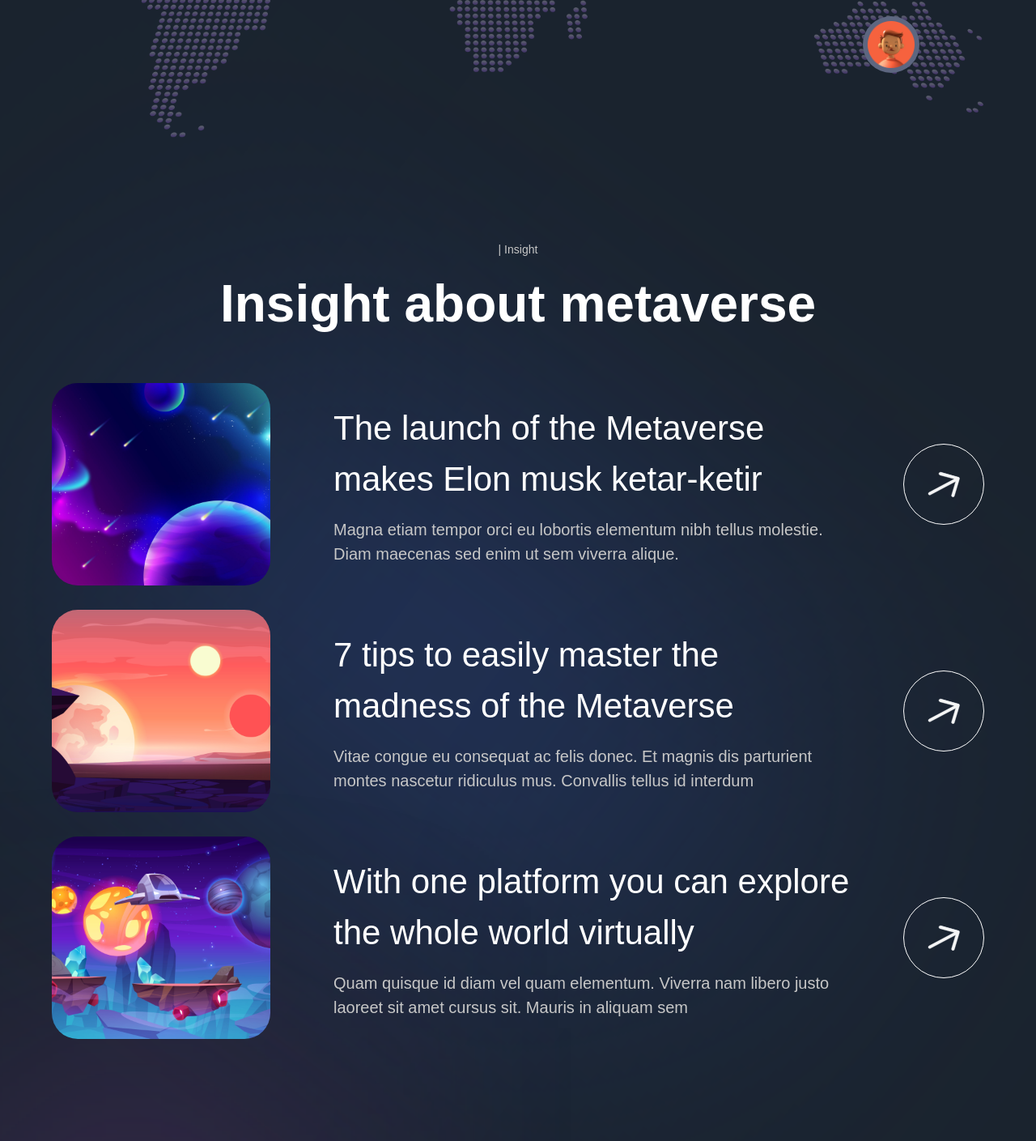
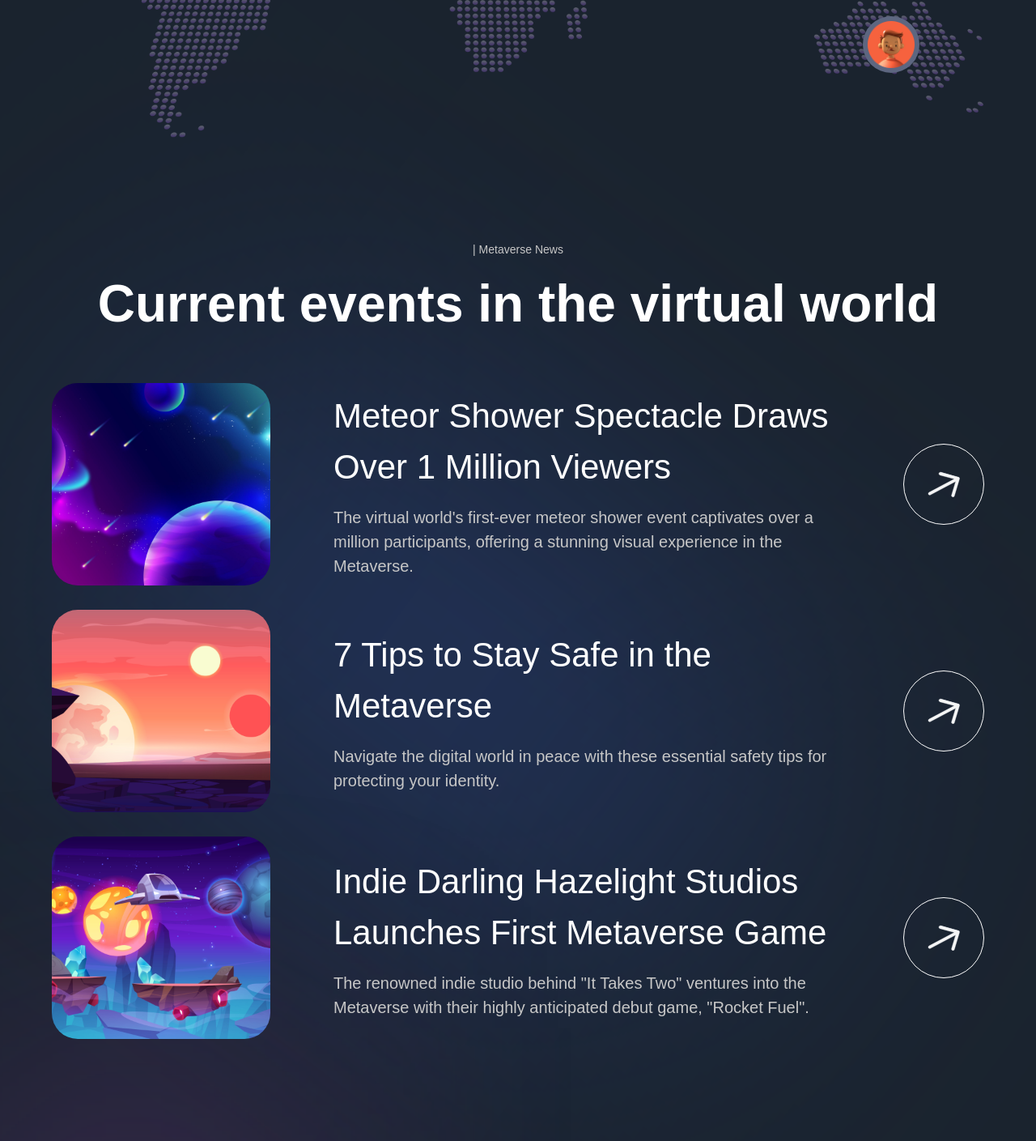
Before and after one commit to Scurrlin/metaversus, a Next.js app: page / in a window 1280 px wide. Shown: the part 4912-6321 px from the top of the page at 81% size. Built offline with nearby package versions, Linux system fonts and the light colour scheme; grey boxes are pictures that could not be loaded; a web font is replaced by a local one.

Commit message:
update news section

```diff
--- a/constants/index.js
+++ b/constants/index.js
@@ -50,21 +50,21 @@
 export const insights = [
   {
     imgUrl: '/planet-06.png',
-    title: 'The launch of the Metaverse makes Elon musk ketar-ketir',
+    title: 'Meteor Shower Spectacle Draws Over 1 Million Viewers',
     subtitle:
-        'Magna etiam tempor orci eu lobortis elementum nibh tellus molestie. Diam maecenas sed enim ut sem viverra alique.',
+        'The virtual world\'s first-ever meteor shower event captivates over a million participants, offering a stunning visual experience in the Metaverse.',
   },
   {
     imgUrl: '/planet-07.png',
-    title: '7 tips to easily master the madness of the Metaverse',
+    title: '7 Tips to Stay Safe in the Metaverse',
     subtitle:
-        'Vitae congue eu consequat ac felis donec. Et magnis dis parturient montes nascetur ridiculus mus. Convallis tellus id interdum',
+        'Navigate the digital world in peace with these essential safety tips for protecting your identity.',
   },
   {
     imgUrl: '/planet-08.png',
-    title: 'With one platform you can explore the whole world virtually',
+    title: 'Indie Darling Hazelight Studios Launches First Metaverse Game',
     subtitle:
-        'Quam quisque id diam vel quam elementum. Viverra nam libero justo laoreet sit amet cursus sit. Mauris in aliquam sem',
+        'The renowned indie studio behind "It Takes Two" ventures into the Metaverse with their highly anticipated debut game, "Rocket Fuel".',
   },
 ];
 
--- a/sections/Insights.jsx
+++ b/sections/Insights.jsx
@@ -16,8 +16,8 @@
       viewport={{ once: false, amount: 0.25 }}
       className={`${styles.innerWidth} mx-auto flex flex-col`}
     >
-      <TypingText title="| Insight" textStyles="text-center" />
-      <TitleText title={<>Insight about metaverse</>} textStyles="text-center" />
+      <TypingText title="| Metaverse News" textStyles="text-center" />
+      <TitleText title={<>Current events in the virtual world</>} textStyles="text-center" />
       <div className="mt-[50px] flex flex-col gap-[30px]">
         {insights.map((item, index) => (
           <InsightCard key={`insight-${index}`} {...item} index={index + 1} />
```
